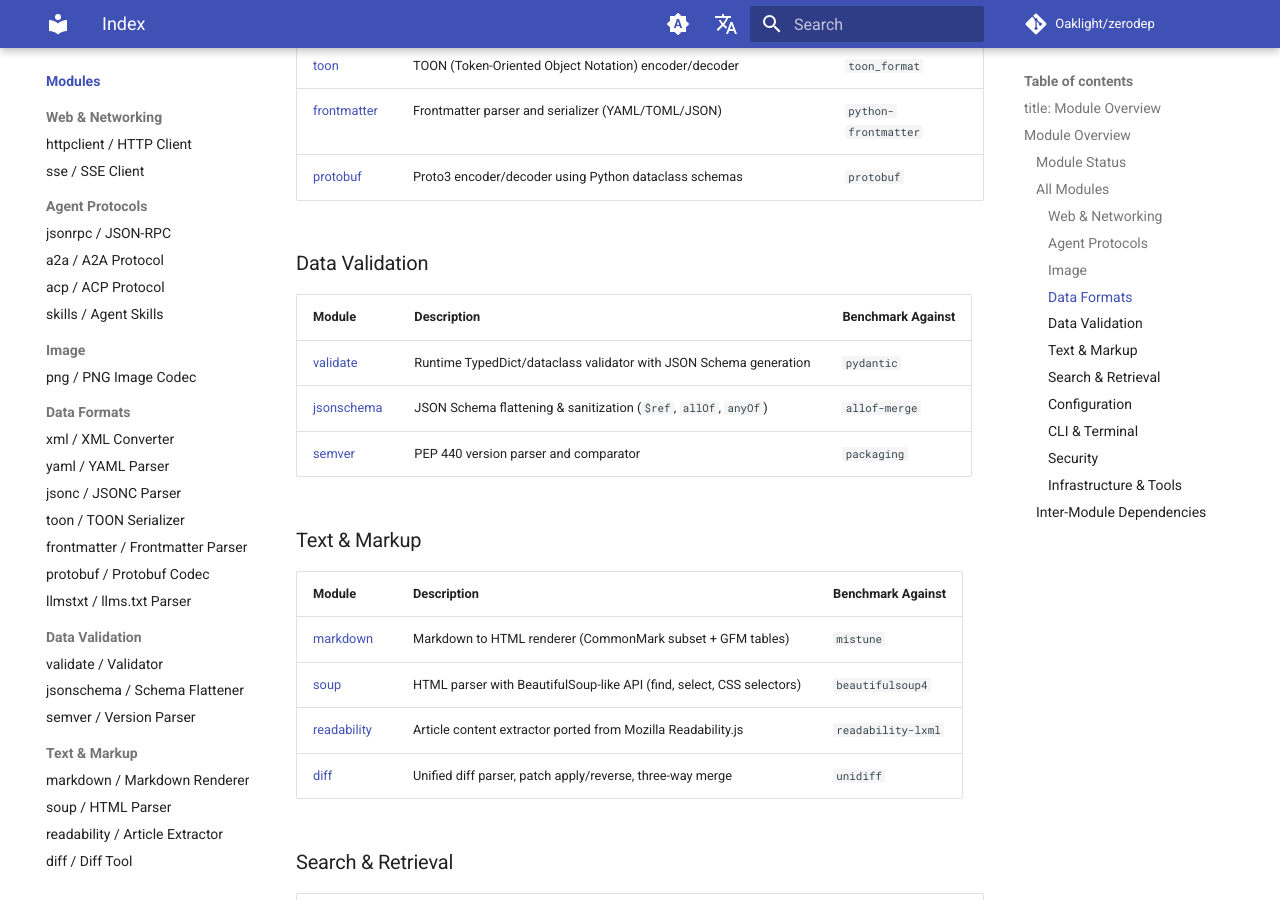
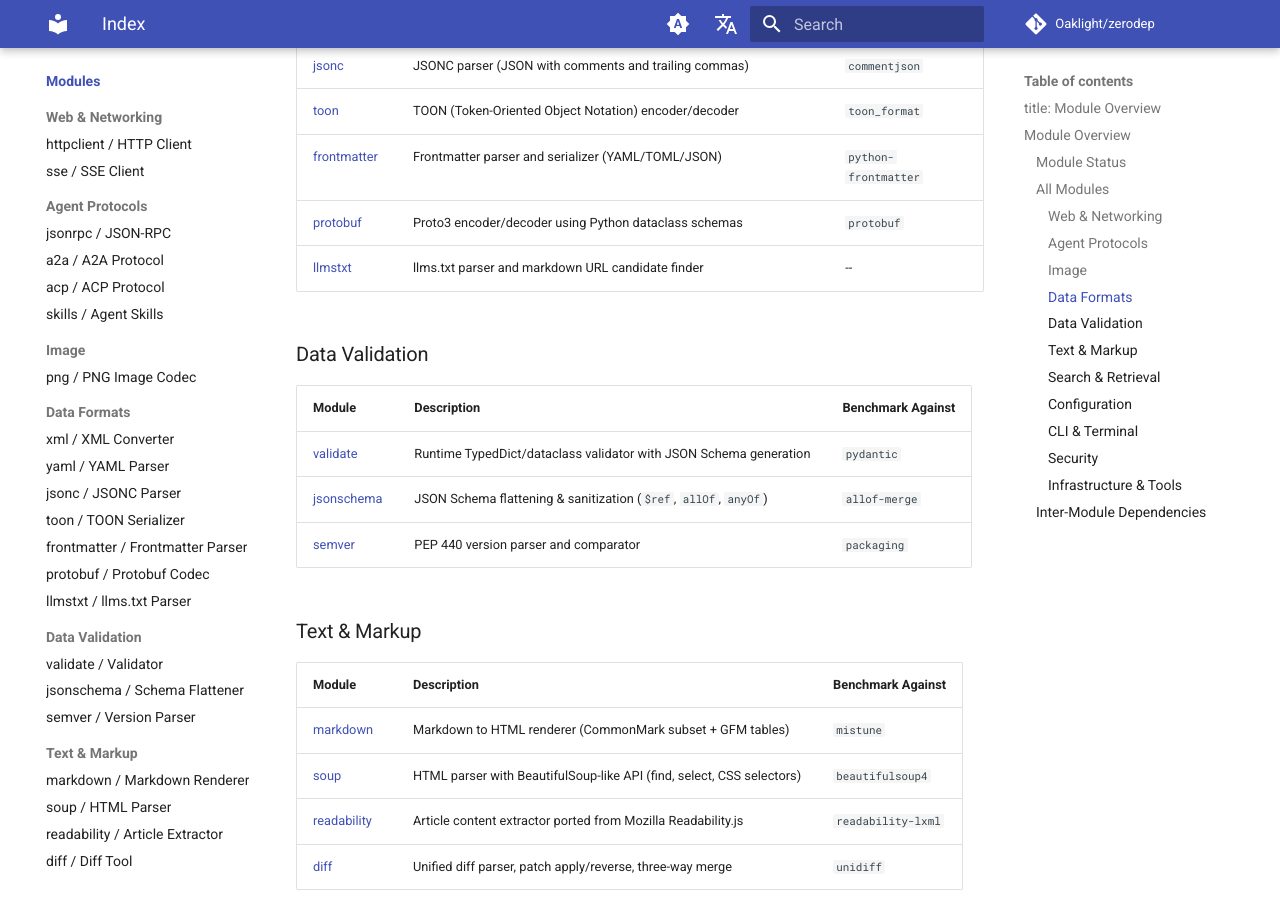
Before and after one commit to Oaklight/zerodep, an MkDocs documentation site: the page built from docs/modules/index.md, in a window 1280 px wide and 900 px high, scrolled down 3266 px. Built offline with MkDocs 1.6.1 and Material for MkDocs 9.7.7, drawn with Linux system fonts in a browser that asks for light colours; comment, search, counter and statistics services are not loaded; some of the changed text lies outside the part shown.

Commit message:
feat: add llmstxt to module index

```diff
--- a/docs/modules/index.md
+++ b/docs/modules/index.md
@@ -27,6 +27,7 @@
 | [jsonc](jsonc.md) | 0.3.0 | 2026-04-11 |
 | [jsonrpc](jsonrpc.md) | 0.3.0 | 2026-04-11 |
 | [jsonschema](jsonschema.md) | 0.1.0 | 2026-04-25 |
+| [llmstxt](llmstxt.md) | 0.1.0 | 2026-04-27 |
 | [markdown](markdown.md) | 0.4.0 | 2026-04-26 |
 | [persistdict](persistdict.md) | 0.4.1 | 2026-04-20 |
 | [png](png.md) | 0.1.0 | 2026-04-27 |
@@ -84,6 +85,7 @@
 | [toon](toon.md) | TOON (Token-Oriented Object Notation) encoder/decoder | `toon_format` |
 | [frontmatter](frontmatter.md) | Frontmatter parser and serializer (YAML/TOML/JSON) | `python-frontmatter` |
 | [protobuf](protobuf.md) | Proto3 encoder/decoder using Python dataclass schemas | `protobuf` |
+| [llmstxt](llmstxt.md) | llms.txt parser and markdown URL candidate finder | -- |
 
 ### Data Validation
 
```
